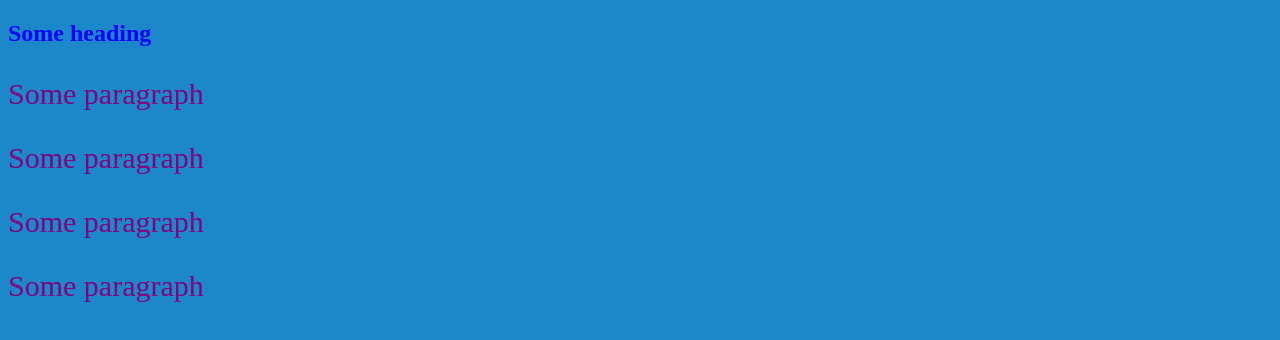
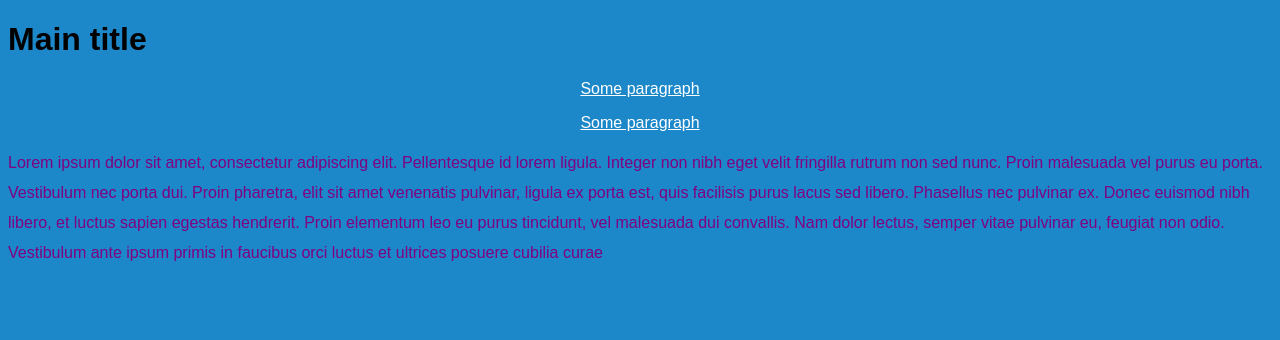
Before and after one commit to axanthus/csen60, a plain HTML site: page week2/css-playground/index.html in a window 1280 px wide. Drawn offline with Linux system fonts and the light colour scheme.

Commit message:
add google image and more

```diff
--- a/week2/css-playground/index.html
+++ b/week2/css-playground/index.html
@@ -2,24 +2,14 @@
 <html>
   <head>
     <title>Title of the document</title>
-    <!-- internal styles-->
-    <style>
-      /*this is a comment*/
-      body {
-        background-color: #1c87c9;
-      }
-      p {
-        color: white;
-      }
-    </style>
     <link rel="stylesheet" type="text/css" href="style.css">
   </head>
   <body>
     <!-- inline styles-->
-    <h2 style="color:blue">Some heading</h2>
-    <p style="color: orange; font-size:30px">Some paragraph</p>
-    <p style="color:orange; font-size:30px">Some paragraph</p>
-    <p style="color:#8ebf42; font-size:30px">Some paragraph</p>
-    <p style="color:orange; font-size:30px">Some paragraph</p>
+    <h1>Main title</h1>
+    <p class="middle-p">Some paragraph</p>
+    <p class="middle-p">Some paragraph</p>
+    <p id="main-text">Lorem ipsum dolor sit amet, consectetur adipiscing elit. Pellentesque id lorem ligula. Integer non nibh eget velit fringilla rutrum non sed nunc. Proin malesuada vel purus eu porta. Vestibulum nec porta dui. Proin pharetra, elit sit amet venenatis pulvinar, ligula ex porta est, quis facilisis purus lacus sed libero. Phasellus nec pulvinar ex. Donec euismod nibh libero, et luctus sapien egestas hendrerit. Proin elementum leo eu purus tincidunt, vel malesuada dui convallis. Nam dolor lectus, semper vitae pulvinar eu, feugiat non odio. Vestibulum ante ipsum primis in faucibus orci luctus et ultrices posuere cubilia curae</p>
+
   </body>
 </html>
--- a/week2/css-playground/style.css
+++ b/week2/css-playground/style.css
@@ -6,8 +6,29 @@ Order of precedence:
 
 Caveat: !important will override any precedence
 */
+html {
+  font-family: Arial, sans-serif;
+}
+
+
+/*html tag selector*/
+body {
+  background-color: #1c87c9;
+}
 
 p {
-  color: purple !important;
+  color: purple;
   /* background-color: orange; */
 }
+
+/*class selector*/
+.middle-p {
+  color: #FFFFFF;
+  text-align: center;
+  text-decoration: underline;
+}
+
+/*id selector*/
+#main-text {
+  line-height: 30px;
+}
```
Also changed, not shown: week2/google/index.html (+1 -0 lines), week2/google/assets/google-logo.png (added).
